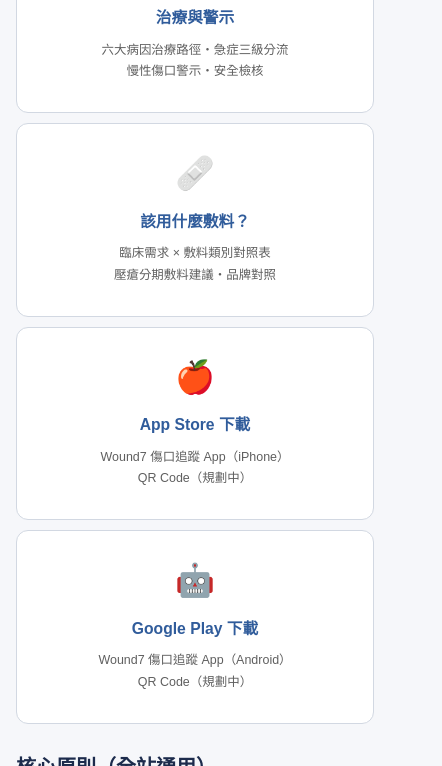
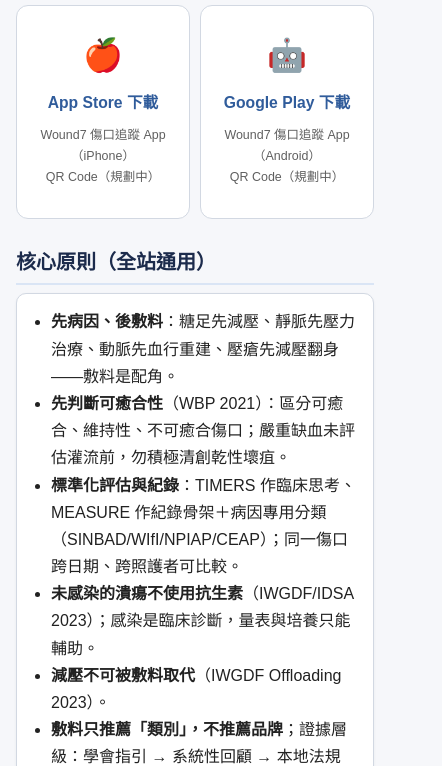
Before and after one commit to tai7hermes/woundsite, a plain HTML site: page index.html in a window 390 px wide. Shown: the part 1234-2000 px from the top of the page, 442 px wide, since content can reach past the window. Drawn offline with Linux system fonts and the light colour scheme.

Commit message:
手機版卡片改回一列二欄＋縮小 padding/margin 統一尺寸

```diff
--- a/style.css
+++ b/style.css
@@ -30,13 +30,14 @@
 .card{background:#fff;border:1px solid var(--line);border-radius:10px;padding:18px;margin:14px 0;box-shadow:0 1px 3px rgba(28,43,76,.06)}
 .grid{display:grid;gap:14px}
 .grid.c3{grid-template-columns:repeat(auto-fit,minmax(260px,1fr))}
-/* 手機版：入口卡與網站地圖卡均一列一欄（尺寸一致） */
+/* 手機版：入口卡與網站地圖卡一列二欄（尺寸一致） */
 @media (max-width:700px){
-  .grid.c3{grid-template-columns:1fr;gap:10px}
+  .grid.c3{grid-template-columns:repeat(2,1fr);gap:10px}
   .entry{padding:14px 10px}
   .entry .icon{font-size:1.6rem}
   .entry h3{font-size:.98rem;margin-top:6px}
   .entry p.small{font-size:.78rem}
+  .card{padding:14px;margin:7px 0}
 }
 .entry{background:#fff;border:1px solid var(--line);border-radius:12px;padding:22px;text-align:center;transition:.15s}
 .entry:hover{border-color:var(--blue);box-shadow:0 4px 12px rgba(48,92,155,.15)}
```
